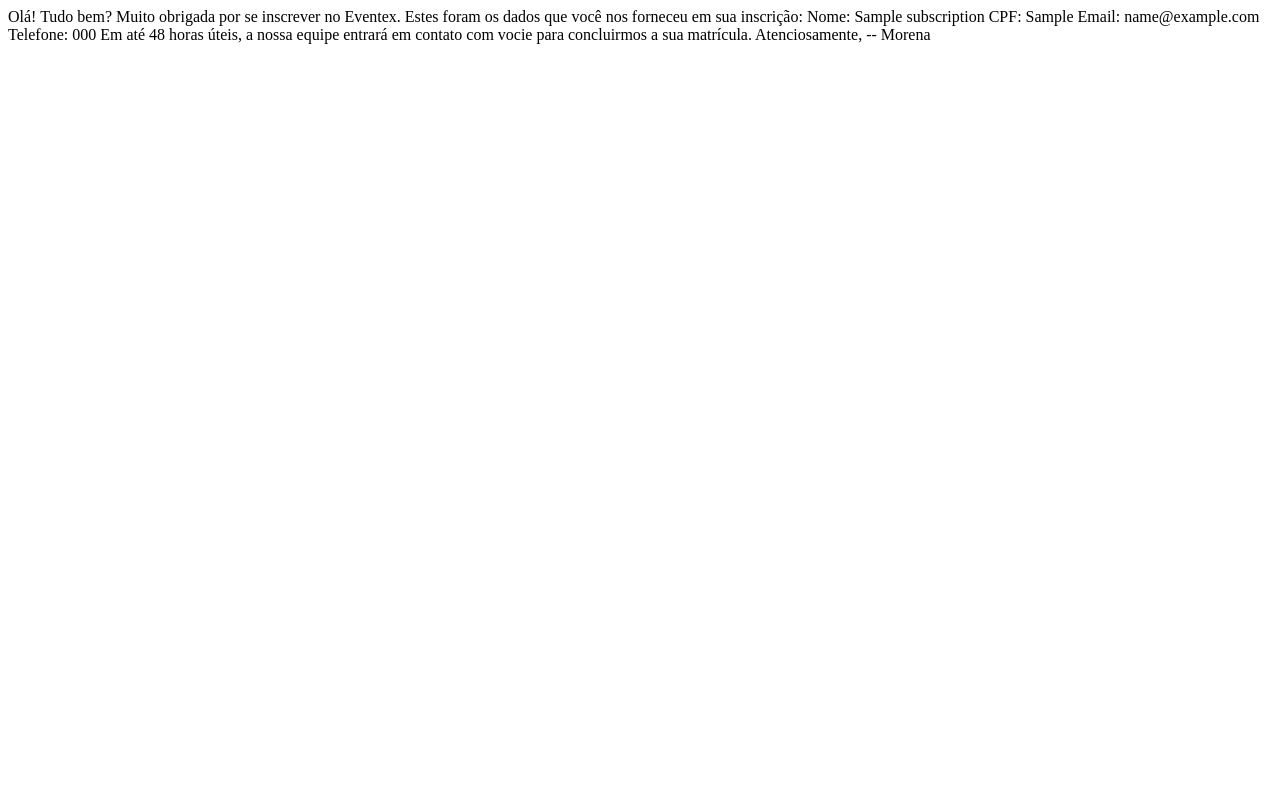
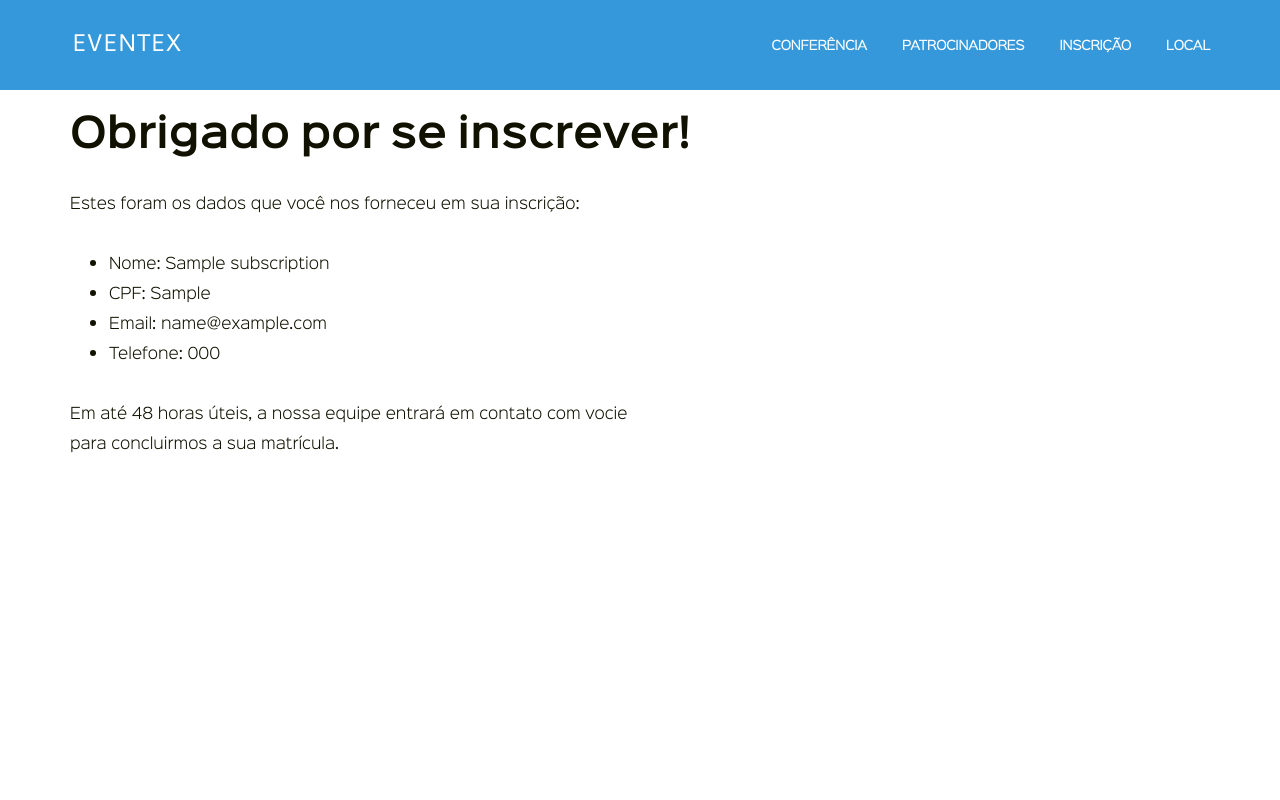
Before and after one commit to henriquebastos/eventex, a Django app: page /inscricao/1/ in a window 1280 px wide. Run offline with Django 3.2, Linux system fonts and the light colour scheme; tables that the repository leaves empty hold one stand-in row (values such as "Sample post").

Commit message:
Refactor subscriptions/subscription_detail.html

```diff
--- a/eventex/subscriptions/templates/subscriptions/subscription_detail.html
+++ b/eventex/subscriptions/templates/subscriptions/subscription_detail.html
@@ -1,19 +1,23 @@
-Olá! Tudo bem?
+{% extends 'base.html' %}
 
-Muito obrigada por se inscrever no Eventex.
+{% block content %}
+<!-- OVERVIEW -->
+        <section>
+            <div class="content row padding-bottom-3 desktop-12 container">
+                <h1>Obrigado por se inscrever!</h1>
+                <div class="desktop-6">
+                	<p>Estes foram os dados que você nos forneceu em sua inscrição:</p>
 
-Estes foram os dados que você nos forneceu
-em sua inscrição:
+					<ul>
+						<li>Nome: {{ subscription.name }}</li>
+						<li>CPF: {{ subscription.cpf }}</li>
+						<li>Email: {{ subscription.email }}</li>
+						<li>Telefone: {{ subscription.phone }}</li>
+					</ul>
 
-Nome: {{ subscription.name }}
-CPF: {{ subscription.cpf }}
-Email: {{ subscription.email }}
-Telefone: {{ subscription.phone }}
+					<p>Em até 48 horas úteis, a nossa equipe entrará em contato com vocie para concluirmos a sua matrícula.</p>
 
-Em até 48 horas úteis, a nossa equipe entrará
-em contato com vocie para concluirmos a sua
-matrícula.
-
-Atenciosamente,
---
-Morena
+                </div>
+            </div>
+        </section>
+{% endblock content %}
```
